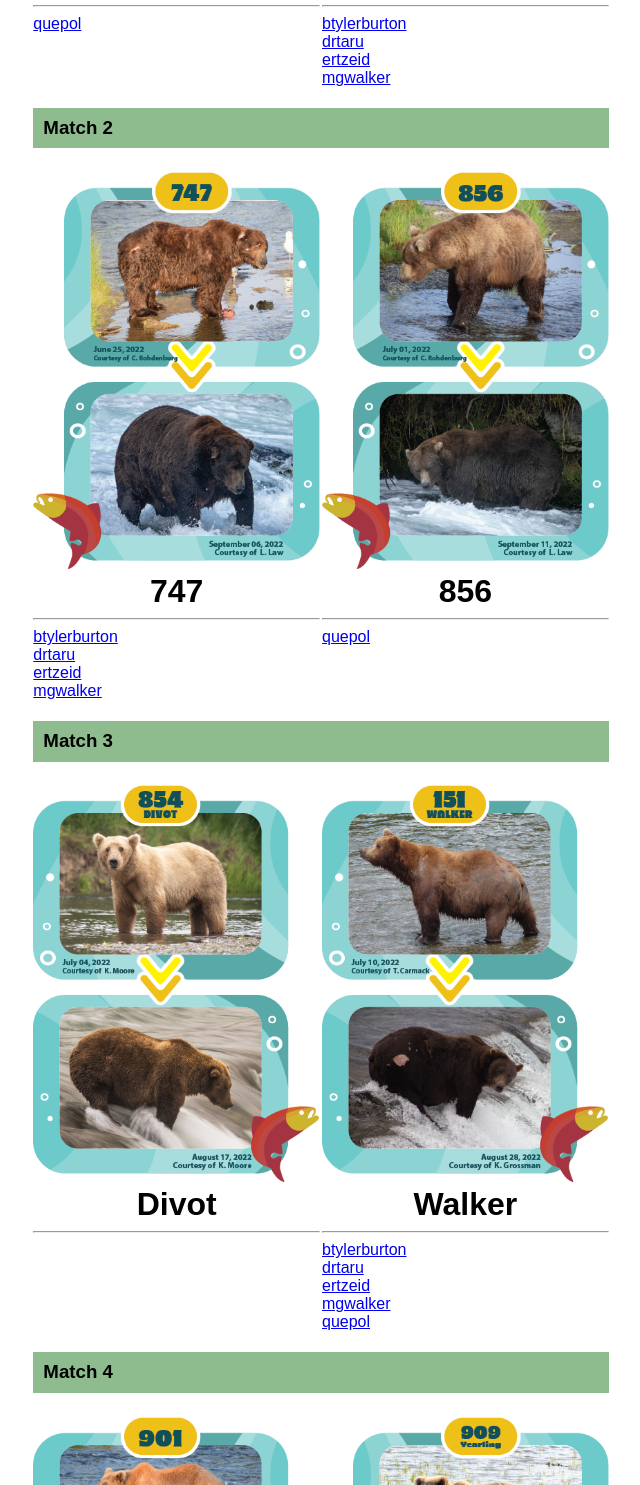
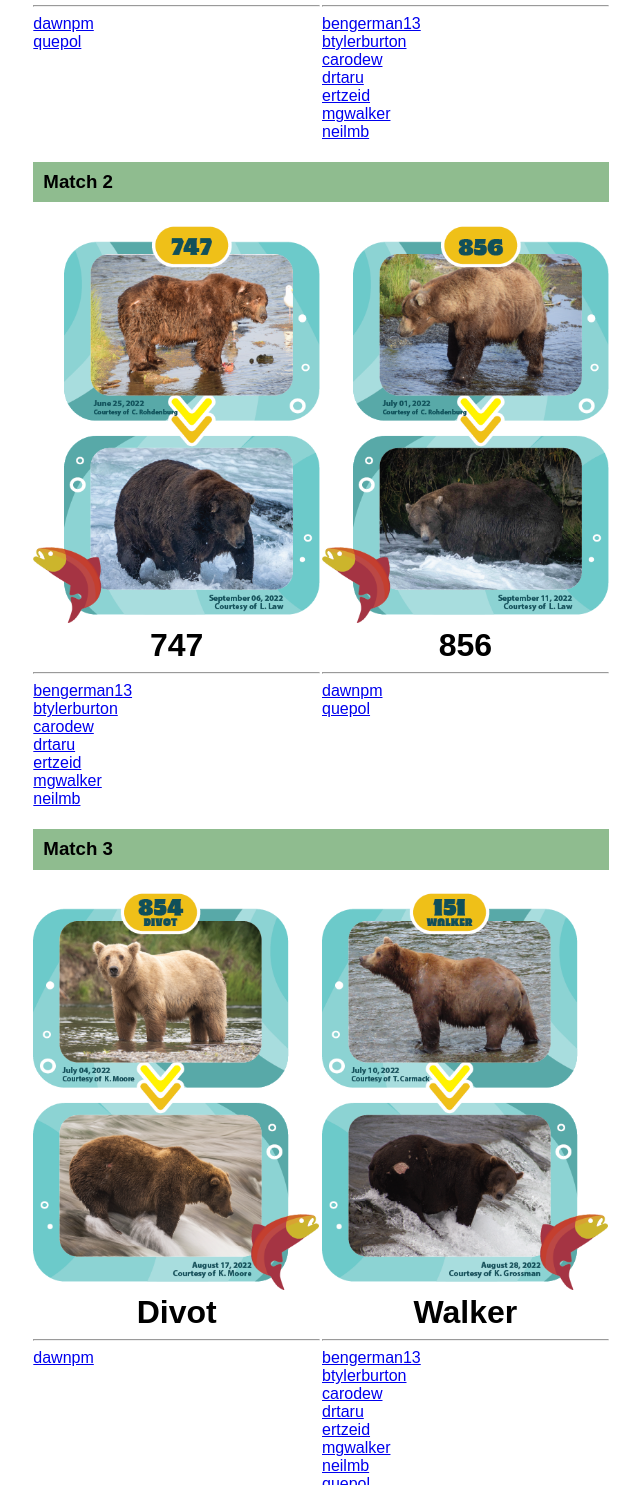
Before and after one commit to mgwalker/fat-bears, a website: page docs/index.html in a window 1280 px wide. Shown: the part 615-2100 px from the top of the page, without its empty margins (319-959 px from the left). Drawn offline with Linux system fonts and the light colour scheme.

Commit message:
update index

```diff
--- a/docs/index.html
+++ b/docs/index.html
@@ -65,6 +65,7 @@
           <br>
           <div class="bear">335</div>
           <hr>
+          <div><a href="2022/brackets/dawnpm.png">dawnpm</a></div>
           <div><a href="2022/brackets/quepol.png">quepol</a></div>
         </td>
         <td>
@@ -72,10 +73,13 @@
           <br>
           <div class="bear">Bucky Dent</div>
           <hr>
+          <div><a href="2022/brackets/bengerman13.png">bengerman13</a></div>
           <div><a href="2022/brackets/btylerburton.png">btylerburton</a></div>
+          <div><a href="2022/brackets/carodew.png">carodew</a></div>
           <div><a href="2022/brackets/drtaru.png">drtaru</a></div>
           <div><a href="2022/brackets/ertzeid.png">ertzeid</a></div>
           <div><a href="2022/brackets/mgwalker.png">mgwalker</a></div>
+          <div><a href="2022/brackets/neilmb.png">neilmb</a></div>
         </td>
     </tr>
     <tr>
@@ -89,16 +93,20 @@
           <br>
           <div class="bear">747</div>
           <hr>
+          <div><a href="2022/brackets/bengerman13.png">bengerman13</a></div>
           <div><a href="2022/brackets/btylerburton.png">btylerburton</a></div>
+          <div><a href="2022/brackets/carodew.png">carodew</a></div>
           <div><a href="2022/brackets/drtaru.png">drtaru</a></div>
           <div><a href="2022/brackets/ertzeid.png">ertzeid</a></div>
           <div><a href="2022/brackets/mgwalker.png">mgwalker</a></div>
+          <div><a href="2022/brackets/neilmb.png">neilmb</a></div>
         </td>
         <td>
           <img src="2022/pics/explore-856.png">
           <br>
           <div class="bear">856</div>
           <hr>
+          <div><a href="2022/brackets/dawnpm.png">dawnpm</a></div>
           <div><a href="2022/brackets/quepol.png">quepol</a></div>
         </td>
     </tr>
@@ -113,16 +121,20 @@
           <br>
           <div class="bear">Divot</div>
           <hr>
+          <div><a href="2022/brackets/dawnpm.png">dawnpm</a></div>
         </td>
         <td>
           <img src="2022/pics/explore-151.png">
           <br>
           <div class="bear">Walker</div>
           <hr>
+          <div><a href="2022/brackets/bengerman13.png">bengerman13</a></div>
           <div><a href="2022/brackets/btylerburton.png">btylerburton</a></div>
+          <div><a href="2022/brackets/carodew.png">carodew</a></div>
           <div><a href="2022/brackets/drtaru.png">drtaru</a></div>
           <div><a href="2022/brackets/ertzeid.png">ertzeid</a></div>
           <div><a href="2022/brackets/mgwalker.png">mgwalker</a></div>
+          <div><a href="2022/brackets/neilmb.png">neilmb</a></div>
           <div><a href="2022/brackets/quepol.png">quepol</a></div>
         </td>
     </tr>
@@ -137,6 +149,9 @@
           <br>
           <div class="bear">901</div>
           <hr>
+          <div><a href="2022/brackets/bengerman13.png">bengerman13</a></div>
+          <div><a href="2022/brackets/carodew.png">carodew</a></div>
+          <div><a href="2022/brackets/dawnpm.png">dawnpm</a></div>
           <div><a href="2022/brackets/drtaru.png">drtaru</a></div>
           <div><a href="2022/brackets/ertzeid.png">ertzeid</a></div>
         </td>
@@ -147,6 +162,7 @@
           <hr>
           <div><a href="2022/brackets/btylerburton.png">btylerburton</a></div>
           <div><a href="2022/brackets/mgwalker.png">mgwalker</a></div>
+          <div><a href="2022/brackets/neilmb.png">neilmb</a></div>
           <div><a href="2022/brackets/quepol.png">quepol</a></div>
         </td>
     </tr>
```
